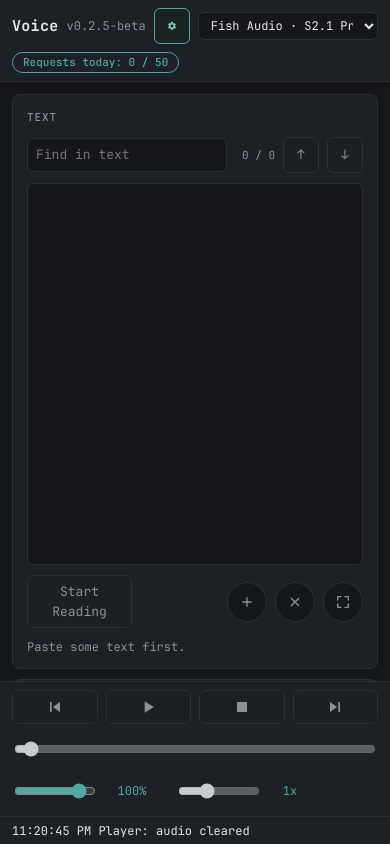
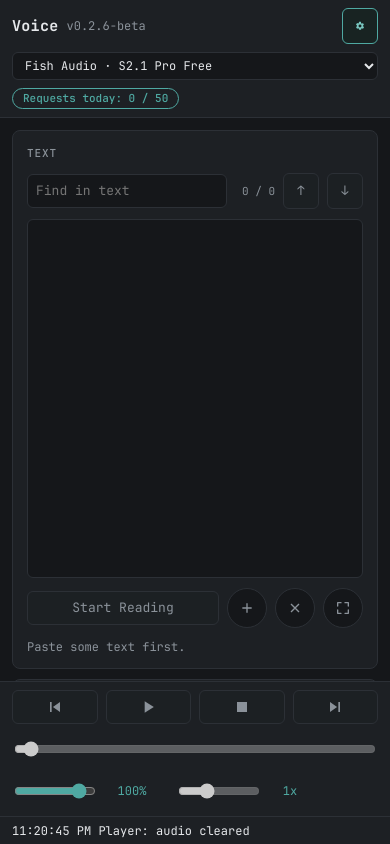
Before and after one commit to NestorKrs/Voice, a React (Vite) app: page / in a window 390 px wide. Built offline with nearby package versions, Linux system fonts and the light colour scheme.

Commit message:
0.2.6-beta: Phone layout fix: hide text row spacer, force provider select onto second top-bar row

```diff
--- a/package.json
+++ b/package.json
@@ -1,7 +1,7 @@
 {
   "name": "voice",
   "private": true,
-  "version": "0.2.5-beta",
+  "version": "0.2.6-beta",
   "type": "module",
   "scripts": {
     "dev": "vite --host 127.0.0.1 --port 5180 --strictPort",
--- a/src/App.css
+++ b/src/App.css
@@ -209,8 +209,8 @@
   .topbar .title, .topbar .version { order: 0; }
   .topbar .settings-btn { order: 1; margin-left: auto; width: 36px; height: 36px; min-width: 36px; min-height: 36px; }
   .topbar .settings-btn svg { width: 16px; height: 16px; }
-  .topbar .provider-select { flex: 1 1 0; min-width: 0; }
-  .topbar .req-pill { order: 2; margin: 0; font-size: 11px; padding: 3px 10px; line-height: 1.2; height: auto; }
+  .topbar .provider-select { flex: 1 1 60%; min-width: 0; }
+  .topbar .req-pill { order: 2; flex: none; margin: 0; font-size: 11px; padding: 3px 10px; line-height: 1.2; height: auto; }
 
   .playerbar { flex-wrap: wrap; gap: 8px; padding: 8px 12px; }
   .playerbar > * { order: 3; }
@@ -237,6 +237,7 @@
   .text-panel textarea, .text-panel .text-read { font-size: 16px !important; }
   .text-panel .stats { display: none; }
   .text-panel .row { flex-wrap: nowrap; align-items: center; gap: 8px; }
+  .text-panel .row > span { display: none !important; }
   .start-btn { flex: 1 1 0; width: auto; min-width: 0 !important; }
   .text-panel .row .icon-btn { flex: none; width: 40px; height: 40px; min-width: 40px; min-height: 40px; }
 
```
Also changed, not shown: 2 other files (tests, documents, lock files or other folders).
